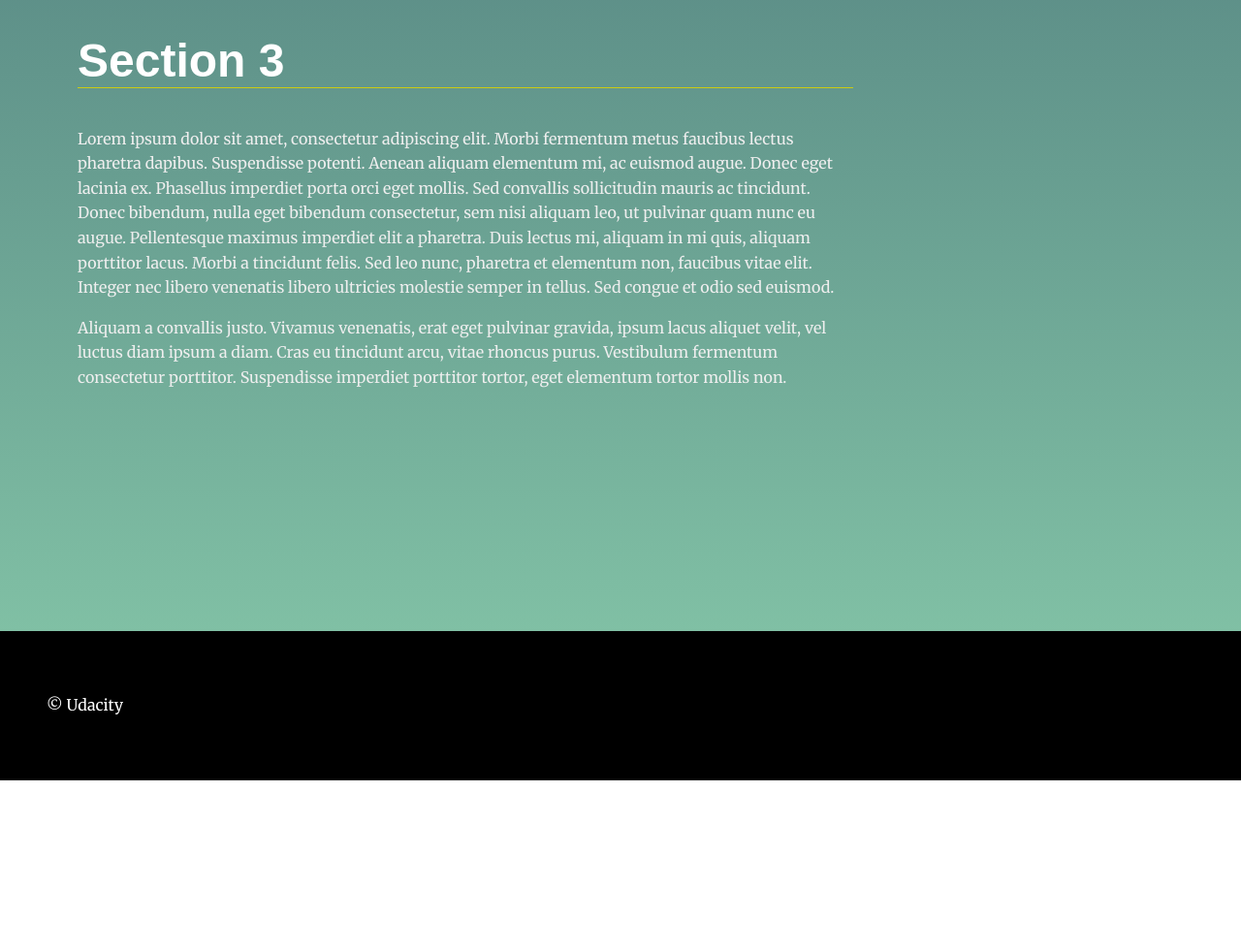
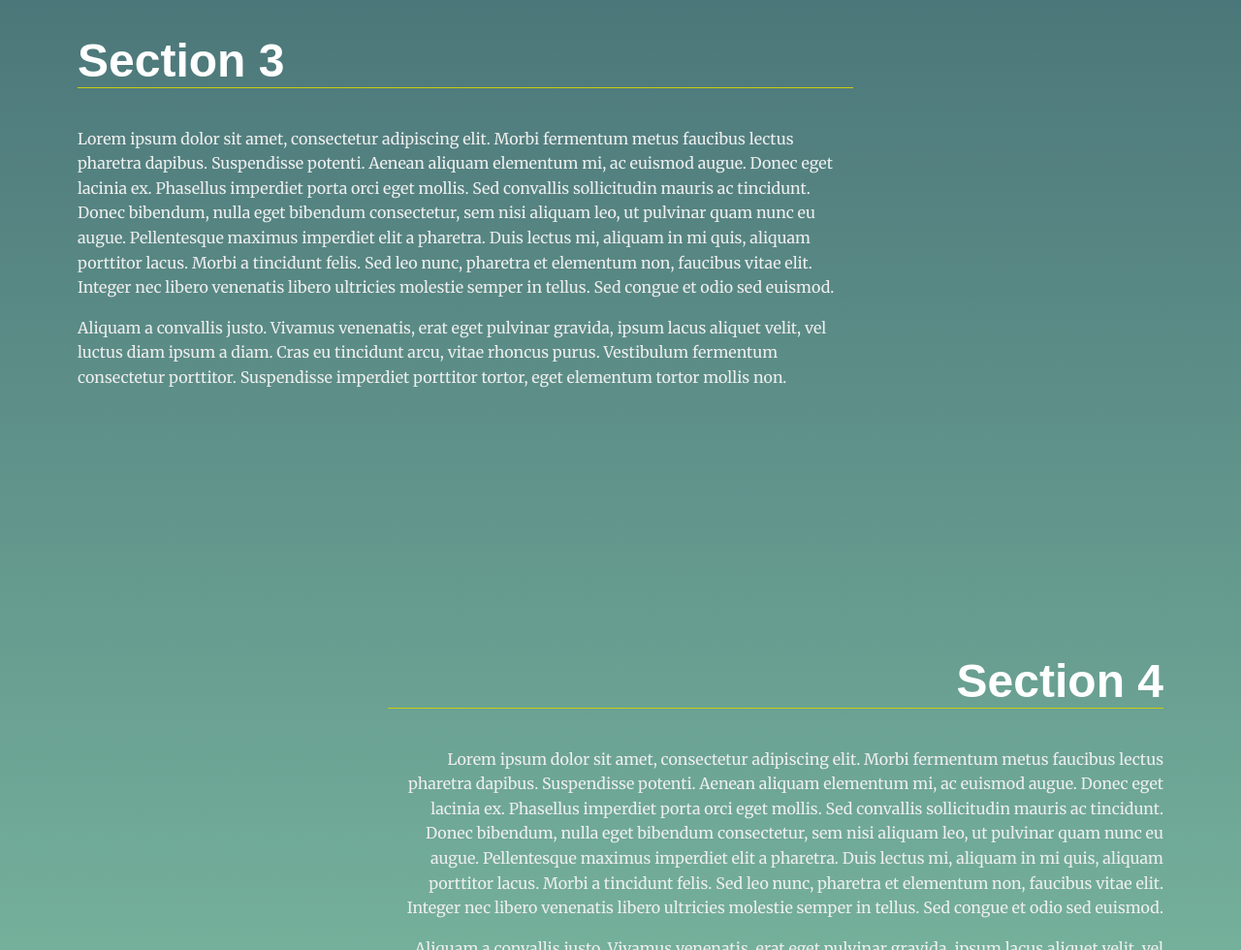
Before and after one commit to chandan1794/landing_page_udacity, a plain HTML site: page index.html in a window 1280 px wide. Shown: the part 1820-2800 px from the top of the page at 97% size. Before the commit the page ends 2625 px from the top, so only its background shows below. Drawn offline with Linux system fonts and the light colour scheme.

Commit message:
doc: add comment to the code

```diff
--- a/css/styles.css
+++ b/css/styles.css
@@ -10,6 +10,7 @@
 
 
 /* ---- Base Rules ---- */
+/* Applying smooth scrolling throughout the HTML document */
 html {
     scroll-behavior: smooth;
 }
--- a/js/app.js
+++ b/js/app.js
@@ -17,6 +17,8 @@
  * Define Global Variables
  *
 */
+
+// This variable contains data to load on the page
 const page_content = [
     {
         header: "Section 1",
@@ -33,7 +35,12 @@ const page_content = [
         para1: "Lorem ipsum dolor sit amet, consectetur adipiscing elit. Morbi fermentum metus faucibus lectus pharetra dapibus. Suspendisse potenti. Aenean aliquam elementum mi, ac euismod augue. Donec eget lacinia ex. Phasellus imperdiet porta orci eget mollis. Sed convallis sollicitudin mauris ac tincidunt. Donec bibendum, nulla eget bibendum consectetur, sem nisi aliquam leo, ut pulvinar quam nunc eu augue. Pellentesque maximus imperdiet elit a pharetra. Duis lectus mi, aliquam in mi quis, aliquam porttitor lacus. Morbi a tincidunt felis. Sed leo nunc, pharetra et elementum non, faucibus vitae elit. Integer nec libero venenatis libero ultricies molestie semper in tellus. Sed congue et odio sed euismod.",
         para2: "Aliquam a convallis justo. Vivamus venenatis, erat eget pulvinar gravida, ipsum lacus aliquet velit, vel luctus diam ipsum a diam. Cras eu tincidunt arcu, vitae rhoncus purus. Vestibulum fermentum consectetur porttitor. Suspendisse imperdiet porttitor tortor, eget elementum tortor mollis non."
     },
-]
+    {
+        header: "Section 4",
+        para1: "Lorem ipsum dolor sit amet, consectetur adipiscing elit. Morbi fermentum metus faucibus lectus pharetra dapibus. Suspendisse potenti. Aenean aliquam elementum mi, ac euismod augue. Donec eget lacinia ex. Phasellus imperdiet porta orci eget mollis. Sed convallis sollicitudin mauris ac tincidunt. Donec bibendum, nulla eget bibendum consectetur, sem nisi aliquam leo, ut pulvinar quam nunc eu augue. Pellentesque maximus imperdiet elit a pharetra. Duis lectus mi, aliquam in mi quis, aliquam porttitor lacus. Morbi a tincidunt felis. Sed leo nunc, pharetra et elementum non, faucibus vitae elit. Integer nec libero venenatis libero ultricies molestie semper in tellus. Sed congue et odio sed euismod.",
+        para2: "Aliquam a convallis justo. Vivamus venenatis, erat eget pulvinar gravida, ipsum lacus aliquet velit, vel luctus diam ipsum a diam. Cras eu tincidunt arcu, vitae rhoncus purus. Vestibulum fermentum consectetur porttitor. Suspendisse imperdiet porttitor tortor, eget elementum tortor mollis non."
+    },
+];
 
 
 /**
@@ -41,10 +48,23 @@ const page_content = [
  * Start Helper Functions
  *
 */
+
+/**
+* @description Creates despaced-lowercased string
+* @param {string} str
+* @returns {string} Remove all Spaced and Lowercased String
+*/
 function getIdFromString(str){
     return str.split(" ").join("").toLowerCase();
 }
 
+/**
+* @description Creates a Section to ingest in the html
+* @param {string} header
+* @param {string} para1
+* @param {string} para2
+* @returns {string} A block of HTML codes which when render, generates a section in the html.
+*/
 function createSection(header, para1, para2){
     return (
         "<section id="+ getIdFromString(header) +" data-nav=" + header + ">" +
@@ -57,6 +77,11 @@ function createSection(header, para1, para2){
     );
 }
 
+/**
+* @description Creates an item in the navigation bar
+* @param {string} header
+* @returns {string} A list item which contains the header.
+*/
 function createNavBarListItem(header){
     return "<li><a class='menu__link' href=#" + getIdFromString(header) +">" + header + "</a></li>"
 }
@@ -68,23 +93,21 @@ function createNavBarListItem(header){
  *
 */
 
-// build the nav
+// Building the menu and Sections
+
+// to store the navbar list, into which list items will be ingested
 const navbar_list = document.getElementById("navbar__list");
+// to store the container, into which sections with the data will be ingested
 const main_container = document.querySelector("main#container");
 
+/**
+ * Inserting each data object from the page_content variable and building
+ * navigation menu and sections dynamically.
+*/
 page_content.forEach(function(content) {
     navbar_list.innerHTML += createNavBarListItem(content.header);
     main_container.innerHTML += createSection(content.header, content.para1, content.para2);
 })
-
-// var first_anchor = getIdFromString(page_content[0].header);
-// var default_active_nav_item = document.getElementsByTagName("[href=#'"+first_anchor+"']");
-
-// Add class 'active' to section when near top of viewport
-
-
-// Scroll to anchor ID using scrollTO event
-
 
 /**
  * End Main Functions
@@ -92,24 +115,24 @@ page_content.forEach(function(content) {
  *
 */
 
-// Build menu
-
-// Scroll to section on link click
-
-// Set sections as active
-// Cache selectors
-
-// Bind click handler to menu items
-// so we can get a fancy scroll animation
+// to store all the navigation items
 const menu_links = document.querySelectorAll(".menu__link");
+// to store all the sections
 const sections = document.querySelectorAll('section');
 
+/**
+* @description Function to make the navigation item highlight which is currently in the viewport.
+*/
 function switchActiveNavItem() {
+  // To get the total number of sections present
   let index = sections.length;
 
-  while(--index && window.scrollY + 50 < sections[index].offsetTop) {}
+  // To find the index of which section the view port is on right now
+  while(--index && window.scrollY + 52 < sections[index].offsetTop) {}
 
+  // Removing active class from anywhere it was present before
   menu_links.forEach((link) => link.classList.remove('active'));
+  // Adding active class to current navigation item
   menu_links[index].classList.add('active');
 }
 
```
